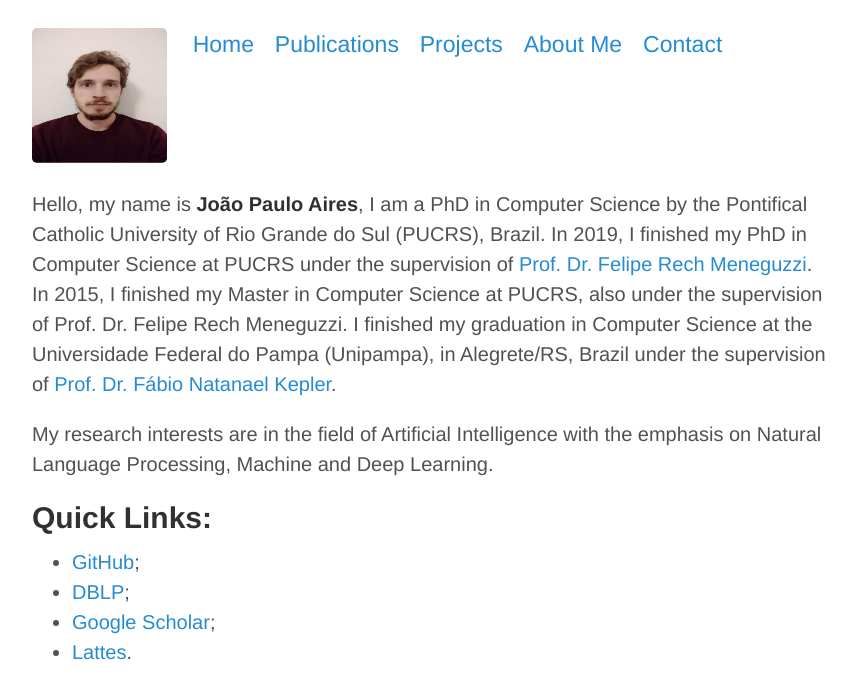
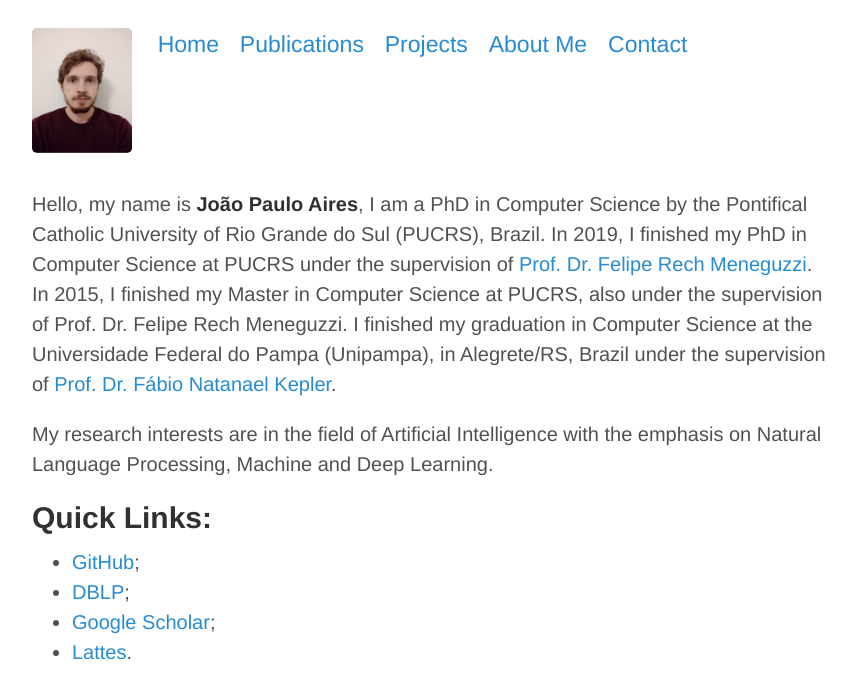
Before and after one commit to JoaoPauloAires/JoaoPauloAires.github.io, a Jekyll site: the page built from index.md, in a window 1280 px wide. Shown: the top 699 px of the page, without its empty margins (208-1064 px from the left). Built offline with Jekyll 4.4.1, drawn with Linux system fonts in a browser that asks for light colours.

Commit message:
Adjusting picture siz.

```diff
--- a/_layouts/default.html
+++ b/_layouts/default.html
@@ -10,7 +10,7 @@
 <header class="masthead">
    <h3 class="masthead-title">
      <a href="/">
-		 <img src="/fig/aires.jpg" alt="" style="float:left;margin-right:10px" height="135" width="135">
+		 <img src="/fig/aires.jpg" alt="" style="float:left;margin-right:10px" height="125" width="100">
 	 </a>
      <small>
         &nbsp;&nbsp;&nbsp;<a href="{{ site.path }}/home/home.html" style="color: #268bd2; font-size: 23px">Home</a>
```
